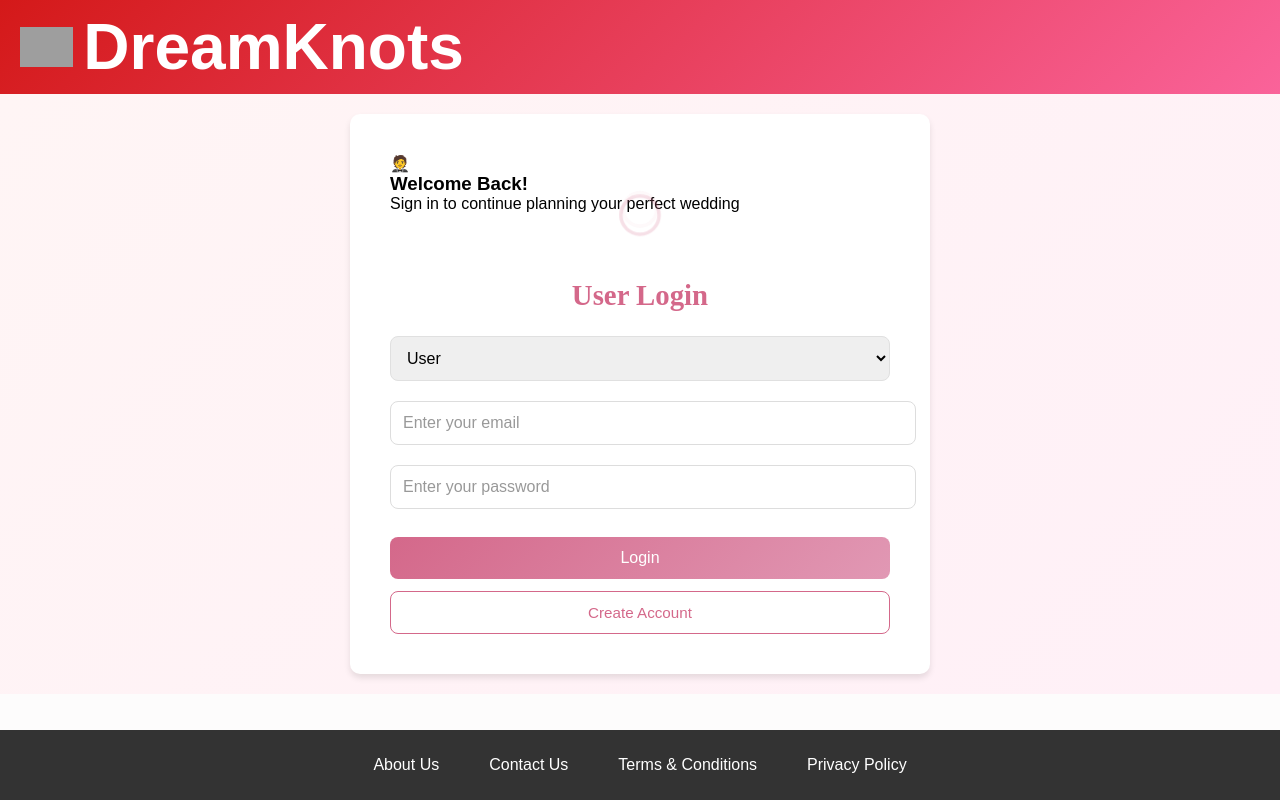
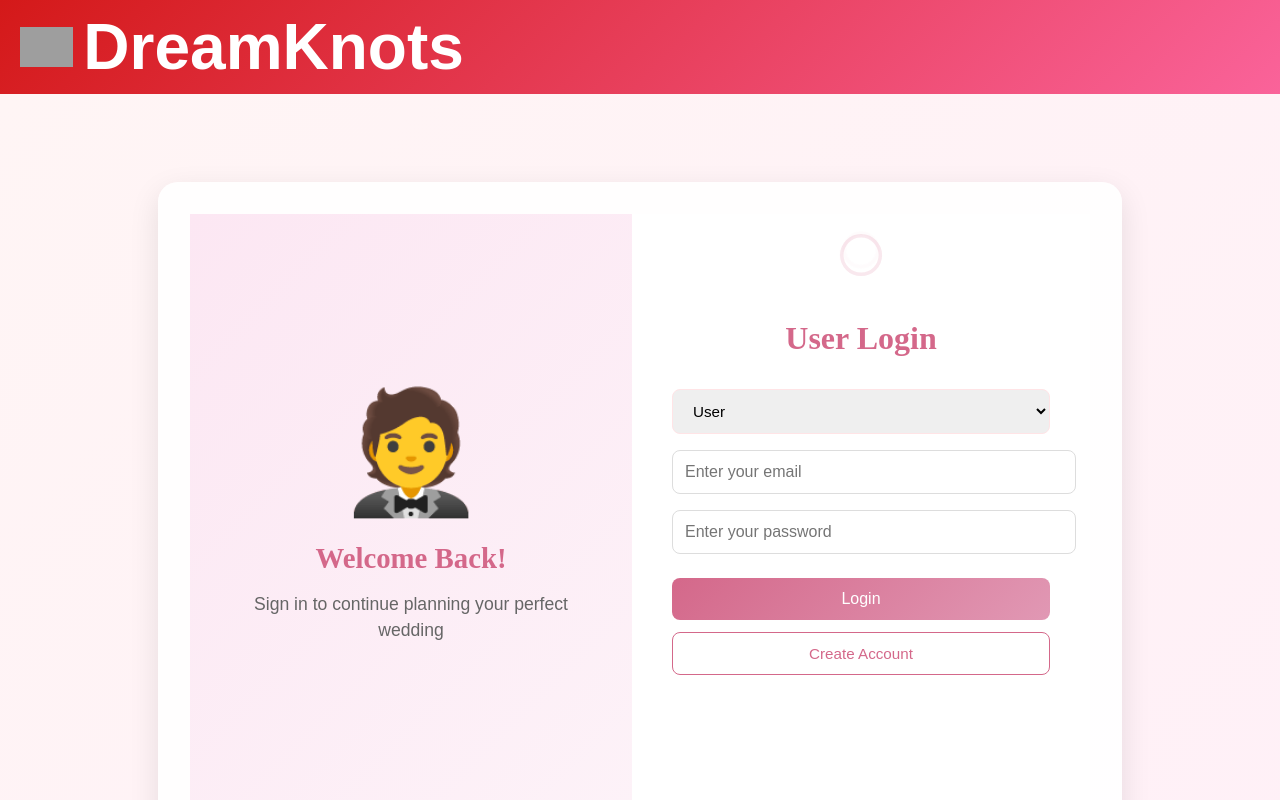
Before and after one commit to SamarthSolanki1/Dream-knot, a React (Vite) app in the folder Frontend/: page /login in a window 1280 px wide. Shown: the top 800 px of the page. Built offline with nearby package versions, Linux system fonts and the light colour scheme; grey boxes are pictures that could not be loaded.

Commit message:
Update signin.css

```diff
--- a/Frontend/src/styles/signin.css
+++ b/Frontend/src/styles/signin.css
@@ -1,73 +1,249 @@
+/* Container styles */
 .signin-container {
   display: flex;
   justify-content: center;
   align-items: center;
-    min-height: 50vh;
-    background-color: #ffffff;
+  min-height: 100vh;
+  background: linear-gradient(135deg, #fff5f5 0%, #fff0f7 100%);
+  padding: 20px;
 }
 
 .signin-card {
-    background: white;
-    padding: 40px;
-    border-radius: 10px;
-    box-shadow: 0 4px 6px rgba(0, 0, 0, 0.1);
+  display: flex;
+  background: rgba(255, 255, 255, 0.95);
+  border-radius: 20px;
   width: 100%;
-    max-width: 500px;
+  max-width: 900px;
+  min-height: 600px;
+  box-shadow: 0 10px 30px rgba(0, 0, 0, 0.1);
+  transform-origin: center;
+  animation: flip-in 0.6s ease-out;
+  overflow: hidden;
 }
 
-  .signin-title {
-    text-align: center;
-    font-size: 2.5rem;
-    font-weight: bold;
-    margin-bottom: 30px;
-    color: #000000;
+/* Illustration side */
+.card-illustration {
+  flex: 1;
+  background: linear-gradient(135deg, #fce7f3 0%, #fdf2f8 100%);
+  display: flex;
+  align-items: center;
+  justify-content: center;
+  padding: 2rem;
+  position: relative;
 }
 
-  .form-group {
-    margin-bottom: 20px;
+.illustration-content {
+  text-align: center;
 }
 
-  .form-group label {
-    display: block;
-    font-size: 1.2rem;
-    font-weight: 500;
-    margin-bottom: 8px;
-    color: #333333;
+.character-emoji {
+  font-size: 120px;
+  margin-bottom: 1rem;
+  animation: float 3s ease-in-out infinite;
+}
+
+.illustration-content h3 {
+  color: #d4688a;
+  font-size: 1.8rem;
+  margin-bottom: 1rem;
+  font-family: 'Playfair Display', serif;
+}
+
+.illustration-content p {
+  color: #666;
+  font-size: 1.1rem;
+  line-height: 1.5;
+}
+
+/* Form side */
+.form-side {
+  flex: 1;
+  padding: 2.5rem;
+  background: white;
+}
+
+/* Wedding themed header */
+.wedding-header {
+  text-align: center;
+  margin-bottom: 2rem;
+}
+
+.wedding-header h2 {
+  font-size: 2rem;
+  color: #d4688a;
+  font-family: 'Playfair Display', serif;
+  margin-bottom: 0.5rem;
+}
+
+/* Rings animation */
+.rings-animation {
+  position: relative;
+  height: 50px;
+  margin-bottom: 1rem;
+}
+
+.ring {
+  position: absolute;
+  left: 50%;
+  width: 25px;
+  height: 25px;
+  border: 3px solid #d4688a;
+  border-radius: 50%;
+  animation: ring-float 2s infinite;
+}
+
+.ring:nth-child(2) {
+  width: 30px;
+  height: 30px;
+  animation-delay: 0.5s;
+}
+
+/* Form styles */
+.form-group {
+  margin-bottom: 1rem;
 }
 
 .form-input {
   width: 100%;
-    padding: 12px;
-    font-size: 1rem;
-    border: 1px solid #e0e0e0;
+  padding: 0.75rem 1rem;
+  border: 1.5px solid #ffe4e6;
   border-radius: 8px;
-    outline: none;
-    transition: border-color 0.3s ease;
+  font-size: 0.95rem;
+  transition: all 0.3s ease;
 }
 
 .form-input:focus {
-    border-color: #007bff;
+  border-color: #d4688a;
+  outline: none;
+  box-shadow: 0 0 0 2px rgba(212, 104, 138, 0.1);
 }
 
-  .form-input::placeholder {
-    color: #999999;
+/* Buttons */
+.auth-button {
+  width: 100%;
+  padding: 0.75rem;
+  background: linear-gradient(135deg, #d4688a 0%, #e198b4 100%);
+  border: none;
+  border-radius: 8px;
+  color: white;
+  font-size: 1rem;
+  font-weight: 500;
+  cursor: pointer;
+  transition: transform 0.3s ease, box-shadow 0.3s ease;
+  margin-top: 0.5rem;
 }
 
-  .signin-button {
-    width: 100%;
-    padding: 14px;
-    background-color: #f0f0f0;
-    border: none;
-    border-radius: 8px;
-    font-size: 1.1rem;
-    font-weight: 500;
-    color: #000000;
-    cursor: pointer;
-    transition: background-color 0.3s ease;
-    margin-top: 10px;
+.auth-button:hover {
+  transform: translateY(-2px);
+  box-shadow: 0 4px 12px rgba(212, 104, 138, 0.25);
 }
 
-  .signin-button:hover {
-    background-color: black;
-    color: #e0e0e0;
+.flip-button {
+  width: 100%;
+  padding: 0.75rem;
+  background: transparent;
+  border: 1.5px solid #d4688a;
+  border-radius: 8px;
+  color: #d4688a;
+  font-size: 0.95rem;
+  cursor: pointer;
+  margin-top: 0.75rem;
+  transition: all 0.3s ease;
 }
+
+.flip-button:hover {
+  background: #d4688a;
+  color: white;
+}
+
+/* Messages */
+.error-message,
+.success-message {
+  padding: 0.75rem;
+  border-radius: 6px;
+  margin-bottom: 1rem;
+  text-align: center;
+  font-size: 0.9rem;
+  animation: fadeIn 0.5s ease;
+}
+
+.error-message {
+  background-color: #fff1f2;
+  color: #ef4444;
+  border: 1px solid #fecdd3;
+}
+
+.success-message {
+  background-color: #f0fdf4;
+  color: #22c55e;
+  border: 1px solid #bbf7d0;
+}
+
+/* Animations */
+@keyframes float {
+  0%, 100% {
+    transform: translateY(0);
+  }
+  50% {
+    transform: translateY(-20px);
+  }
+}
+
+@keyframes ring-float {
+  0% {
+    transform: translate(-50%, 0) scale(1);
+    opacity: 1;
+  }
+  100% {
+    transform: translate(-50%, -20px) scale(1.2);
+    opacity: 0;
+  }
+}
+
+@keyframes fadeIn {
+  from { opacity: 0; transform: translateY(-10px); }
+  to { opacity: 1; transform: translateY(0); }
+}
+
+@keyframes flip-in {
+  from { transform: rotateY(-90deg); opacity: 0; }
+  to { transform: rotateY(0); opacity: 1; }
+}
+
+.flip-out-right {
+  animation: flip-out-right 0.5s ease-out forwards;
+}
+
+.flip-out-left {
+  animation: flip-out-left 0.5s ease-out forwards;
+}
+
+@keyframes flip-out-right {
+  from { transform: rotateY(0); opacity: 1; }
+  to { transform: rotateY(90deg); opacity: 0; }
+}
+
+@keyframes flip-out-left {
+  from { transform: rotateY(0); opacity: 1; }
+  to { transform: rotateY(-90deg); opacity: 0; }
+}
+
+/* Responsive design */
+@media (max-width: 768px) {
+  .signin-card {
+    flex-direction: column;
+    max-width: 400px;
+  }
+
+  .card-illustration {
+    padding: 2rem 1rem;
+  }
+
+  .character-emoji {
+    font-size: 80px;
+  }
+
+  .form-side {
+    padding: 2rem 1.5rem;
+  }
+}
```
Lines whose indentation alone changed are shown as unchanged.
